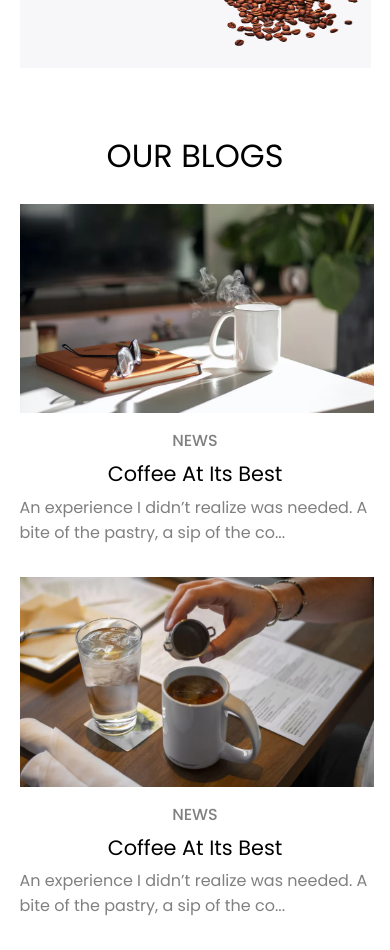
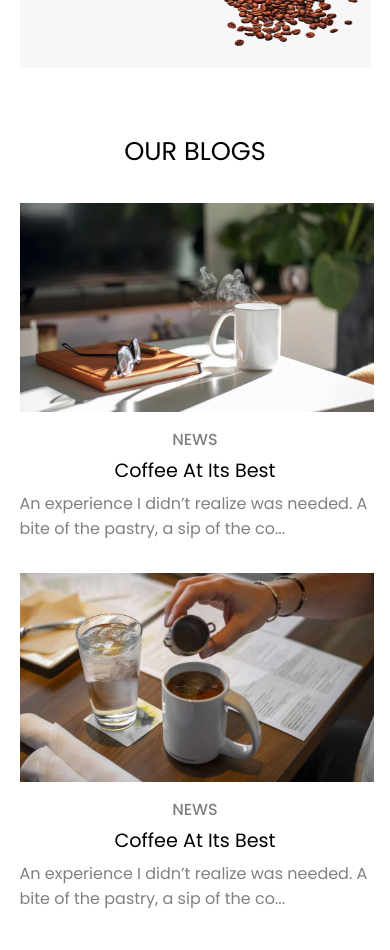
Before and after one commit to jenisha987/Coffee-Shop, a React (Vite) app in the folder coffee-shop/: page / in a window 390 px wide. Shown: the part 2800-3750 px from the top of the page. Built offline with nearby package versions, Linux system fonts and the light colour scheme.

Commit message:
mobile view

```diff
--- a/coffee-shop/src/App.css
+++ b/coffee-shop/src/App.css
@@ -443,6 +443,9 @@ nav {
         width: 100%;
         height: 80%;
     }
+    .home-blog-list-mob {
+        display: none;
+    }
 
 }
 
@@ -565,10 +568,12 @@ nav {
     }
     .home-blog-p {
         margin-top: 4rem;
+        font-size: 1.6rem;
+        margin-bottom: 2rem;
     }
     .home-blog-list-mob {
+        display: inline;
         max-width: 100%;
-        margin-top: 1.5rem;
     }
     .blog-item {
         margin-bottom: 2rem;
@@ -580,4 +585,7 @@ nav {
     .home-blog-tag {
         margin-top: 0.5rem;
     }
+    .home-blog-title {
+        font-size: 1.2rem;
+    }
 }
```
